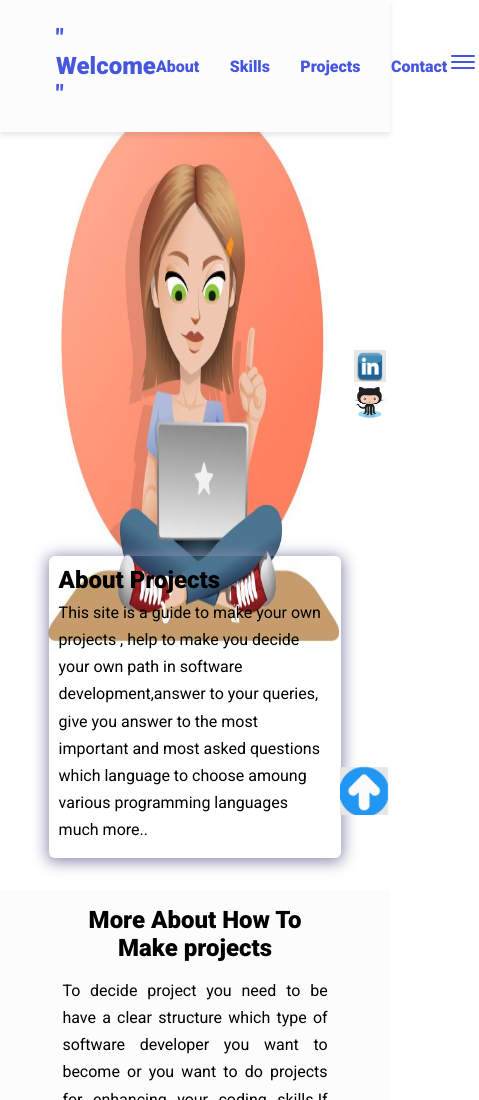
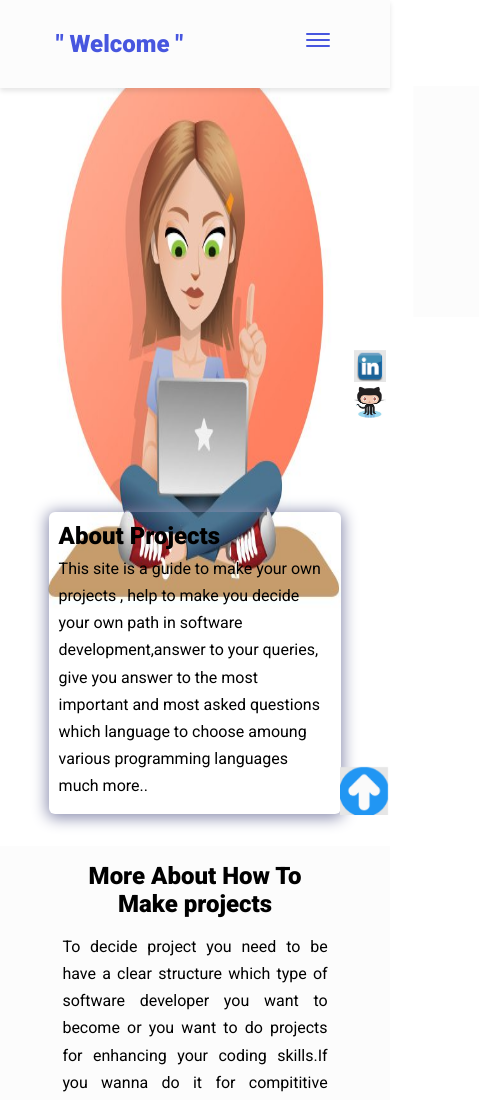
Before and after one commit to Prachi5/education_web, a plain HTML site: page index.html in a window 390 px wide. Shown: the top 1100 px of the page, 479 px wide, since content can reach past the window. Drawn offline with nearby package versions, Linux system fonts and the light colour scheme.

Commit message:
Update style.css

```diff
--- a/css/style.css
+++ b/css/style.css
@@ -288,7 +288,7 @@ nav ul li {
 	.nav {
 		padding: 1.5rem 1rem;
   }
-	.nav ul {
+	nav ul {
     position: fixed;
     background-color: var(--bg-color);
     flex-direction: column;
@@ -300,7 +300,7 @@ nav ul li {
     transition: transform 0.5s ease-in;
   }
 
-    .nav ul li {
+    nav ul li {
     margin: 8px;
   }
   .burger-menu {
```
